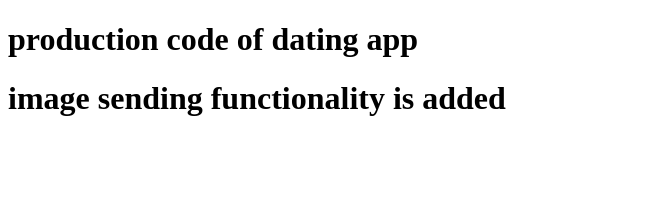
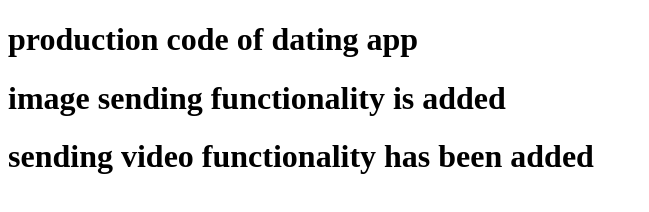
Before and after one commit to PRASANTH-REDDY-NANDHARAPU/git-merge, a plain HTML site: page index.html in a window 1280 px wide. Shown: the whole page, without its empty margins (0-649 px from the left). Drawn offline with Linux system fonts and the light colour scheme.

Commit message:
video-functionality-code

```diff
--- a/index.html
+++ b/index.html
@@ -9,5 +9,6 @@
 <body>
     <h1> production code of dating app</h1>
     <h1> image sending functionality is added</h1>
+    <h1>sending video functionality has been added</h1>
 </body>
 </html>
```
